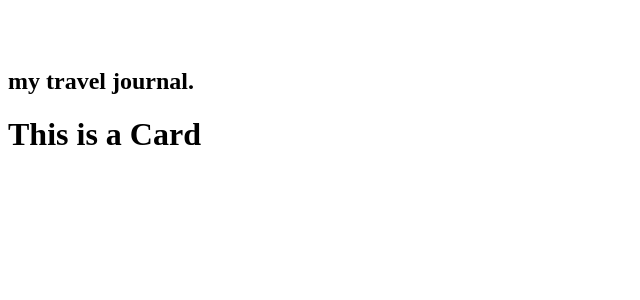
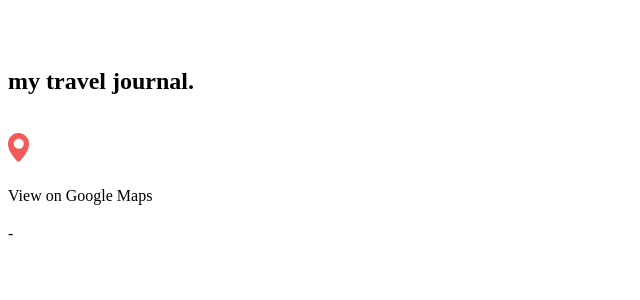
Before and after one commit to fairleyv/TravelJournal, a React (Vite) app: page / in a window 1280 px wide. Shown: the top 300 px of the page, without its empty margins (0-640 px from the left). Built offline with nearby package versions, Linux system fonts and the light colour scheme.

Commit message:
finished the structure for the card component and added classNames and props to the component that match the data in data.js

```diff
--- a/components/Card.jsx
+++ b/components/Card.jsx
@@ -1,7 +1,20 @@
 import React from "react";
+import locationIcon from "../src/assets/locationIcon.png";
 
 export default function Card (props) {
     return (
-        <h1>This is a Card</h1>
+        <card>
+            <img className="cardImg" src={props.imageUrl}/>
+            <div className="cardInfo">
+                <div className="locationContainer">
+                    <img className="locationIcon" src={locationIcon}/>
+                    <h4 className="locationName">{props.location}</h4>
+                    <p className="locationLink"><a href={props.googleMapsUrl}>View on Google Maps</a></p>
+                </div>
+                <h2 className="cardTitle">{props.title}</h2>
+                <p className="tripDate">{props.startDate} - {props.endDate}</p>
+                <p className="locationDescription">{props.description}</p>
+            </div>
+        </card>
     )
 }
--- a/components/Navbar.jsx
+++ b/components/Navbar.jsx
@@ -5,7 +5,7 @@ export default function Navbar () {
     return (
         <div>
             <nav>
-                <img className="navbarWorldIcon" src={worldIcon}/>
+                <img className="navbarWorldIcon" src={worldIcon} alt="An icon of the earth"/>
                 <h1 className="navbarTitle">my travel journal.</h1>
             </nav>
         </div>
```
Also changed, not shown: src/assets/locationIcon.png (added).
